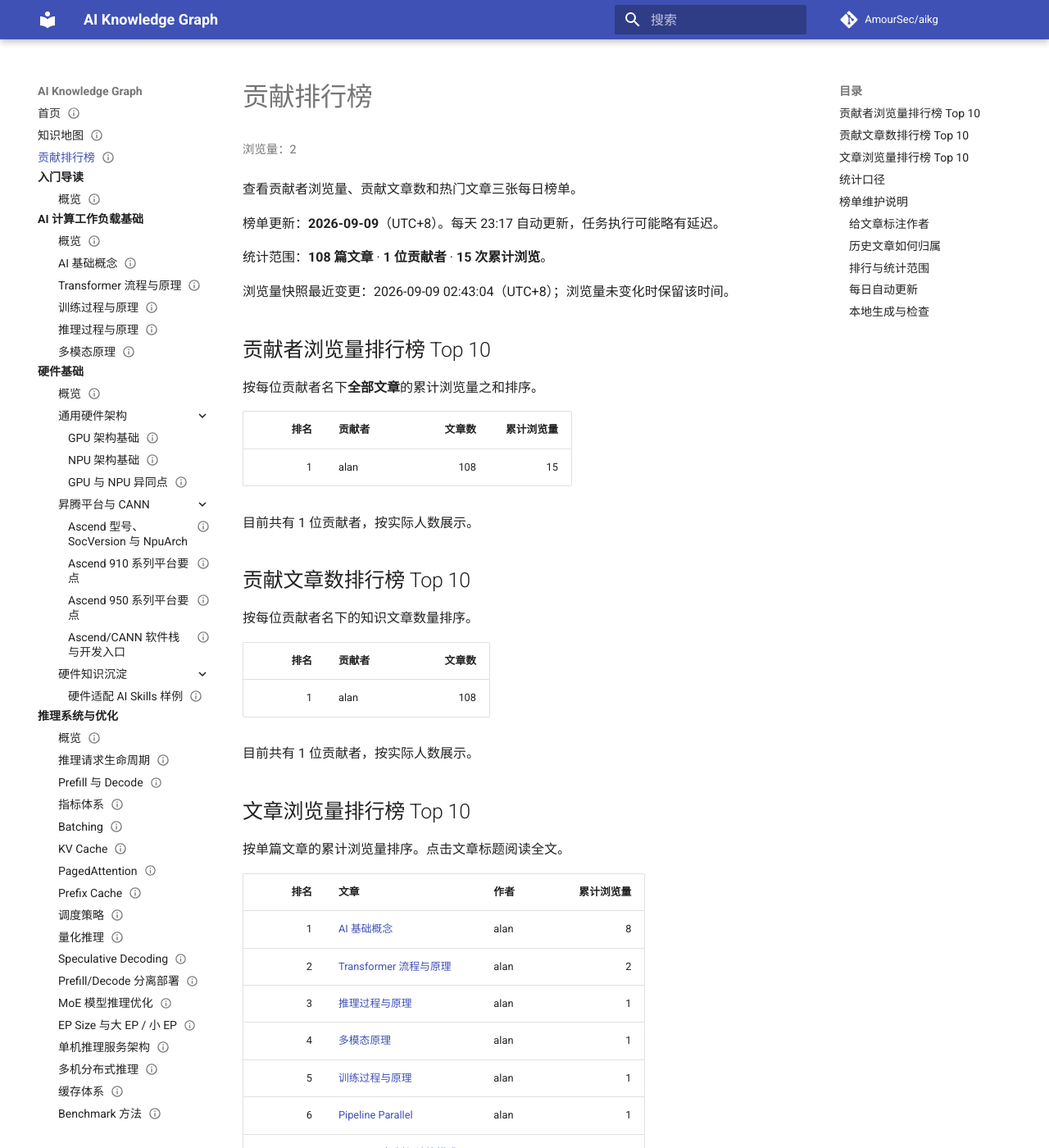
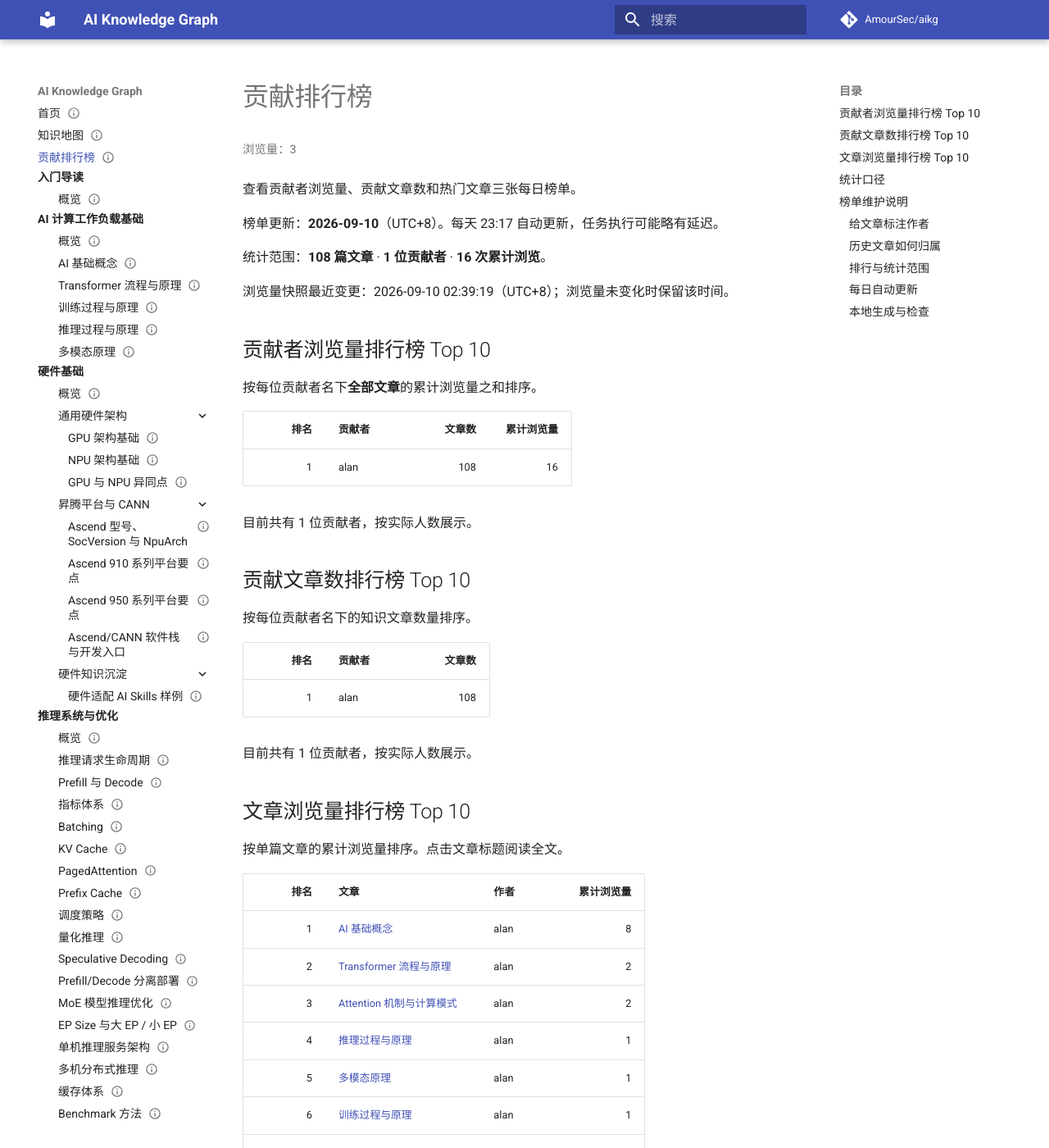
Before and after one commit to AmourSec/aikg, an MkDocs documentation site: the page built from docs/contribution-leaderboard.md, in a window 1280 px wide and 1400 px high. Shown: the whole window at 82% size. Built offline with MkDocs 1.6.1 and Material for MkDocs 9.7.7, drawn with Linux system fonts in a browser that asks for light colours; comment, search, counter and statistics services are not loaded.

Commit message:
chore: update page views and contribution leaderboard [skip ci]

```diff
--- a/docs/assets/data/pageviews.json
+++ b/docs/assets/data/pageviews.json
@@ -1,22 +1,24 @@
 {
   "schema_version": 1,
-  "updated_at": "2026-09-09T02:43:04+08:00",
+  "updated_at": "2026-09-10T02:39:19+08:00",
   "pages": {
     "/": 1,
     "/02-ai-workloads/ai-fundamentals/": 5,
-    "/aikg/": 19,
-    "/aikg/01-getting-started/": 6,
+    "/aikg/": 22,
+    "/aikg/01-getting-started/": 8,
     "/aikg/02-ai-workloads/": 4,
     "/aikg/02-ai-workloads/ai-fundamentals/": 3,
     "/aikg/02-ai-workloads/inference-primer/": 1,
     "/aikg/02-ai-workloads/multimodal-primer/": 1,
     "/aikg/02-ai-workloads/training-primer/": 1,
     "/aikg/02-ai-workloads/transformer/": 2,
+    "/aikg/04-training-systems/": 1,
     "/aikg/04-training-systems/pipeline-parallel/": 1,
-    "/aikg/05-kernels-compilers/attention-computation-patterns/": 1,
+    "/aikg/05-kernels-compilers/": 2,
+    "/aikg/05-kernels-compilers/attention-computation-patterns/": 2,
     "/aikg/13-contribution-leaderboard/": 2,
     "/aikg/13-contribution-leaderboard/maintenance/": 1,
-    "/aikg/contribution-leaderboard/": 2,
+    "/aikg/contribution-leaderboard/": 3,
     "/aikg/knowledge-map/": 8
   }
 }
--- a/docs/contribution-leaderboard.md
+++ b/docs/contribution-leaderboard.md
@@ -4,7 +4,7 @@ description: 每日更新的贡献者浏览量、贡献文章数和文章浏览
 status: reviewed
 owner: maintainers
 license: CC-BY-4.0
-updated: 2026-09-09
+updated: 2026-09-10
 ---
 
 # 贡献排行榜
@@ -13,11 +13,11 @@ updated: 2026-09-09
 
 查看贡献者浏览量、贡献文章数和热门文章三张每日榜单。
 
-榜单更新：**2026-09-09**（UTC+8）。每天 23:17 自动更新，任务执行可能略有延迟。
+榜单更新：**2026-09-10**（UTC+8）。每天 23:17 自动更新，任务执行可能略有延迟。
 
-统计范围：**108 篇文章** · **1 位贡献者** · **15 次累计浏览**。
+统计范围：**108 篇文章** · **1 位贡献者** · **16 次累计浏览**。
 
-浏览量快照最近变更：2026-09-09 02:43:04（UTC+8）；浏览量未变化时保留该时间。
+浏览量快照最近变更：2026-09-10 02:39:19（UTC+8）；浏览量未变化时保留该时间。
 
 ## 贡献者浏览量排行榜 Top 10
 
@@ -25,7 +25,7 @@ updated: 2026-09-09
 
 | 排名 | 贡献者 | 文章数 | 累计浏览量 |
 | ---: | --- | ---: | ---: |
-| 1 | alan | 108 | 15 |
+| 1 | alan | 108 | 16 |
 
 目前共有 1 位贡献者，按实际人数展示。
 
@@ -47,11 +47,11 @@ updated: 2026-09-09
 | ---: | --- | --- | ---: |
 | 1 | [AI 基础概念](02-ai-workloads/ai-fundamentals.md) | alan | 8 |
 | 2 | [Transformer 流程与原理](02-ai-workloads/transformer.md) | alan | 2 |
-| 3 | [推理过程与原理](02-ai-workloads/inference-primer.md) | alan | 1 |
-| 4 | [多模态原理](02-ai-workloads/multimodal-primer.md) | alan | 1 |
-| 5 | [训练过程与原理](02-ai-workloads/training-primer.md) | alan | 1 |
-| 6 | [Pipeline Parallel](04-training-systems/pipeline-parallel.md) | alan | 1 |
-| 7 | [Attention 机制与计算模式](05-kernels-compilers/attention-computation-patterns.md) | alan | 1 |
+| 3 | [Attention 机制与计算模式](05-kernels-compilers/attention-computation-patterns.md) | alan | 2 |
+| 4 | [推理过程与原理](02-ai-workloads/inference-primer.md) | alan | 1 |
+| 5 | [多模态原理](02-ai-workloads/multimodal-primer.md) | alan | 1 |
+| 6 | [训练过程与原理](02-ai-workloads/training-primer.md) | alan | 1 |
+| 7 | [Pipeline Parallel](04-training-systems/pipeline-parallel.md) | alan | 1 |
 | 8 | [Batching](03-inference-systems/batching.md) | alan | 0 |
 | 9 | [Benchmark 方法](03-inference-systems/benchmark-methodology.md) | alan | 0 |
 | 10 | [Benchmark 方法与性能剖析](03-inference-systems/benchmark-profiling.md) | alan | 0 |
```
